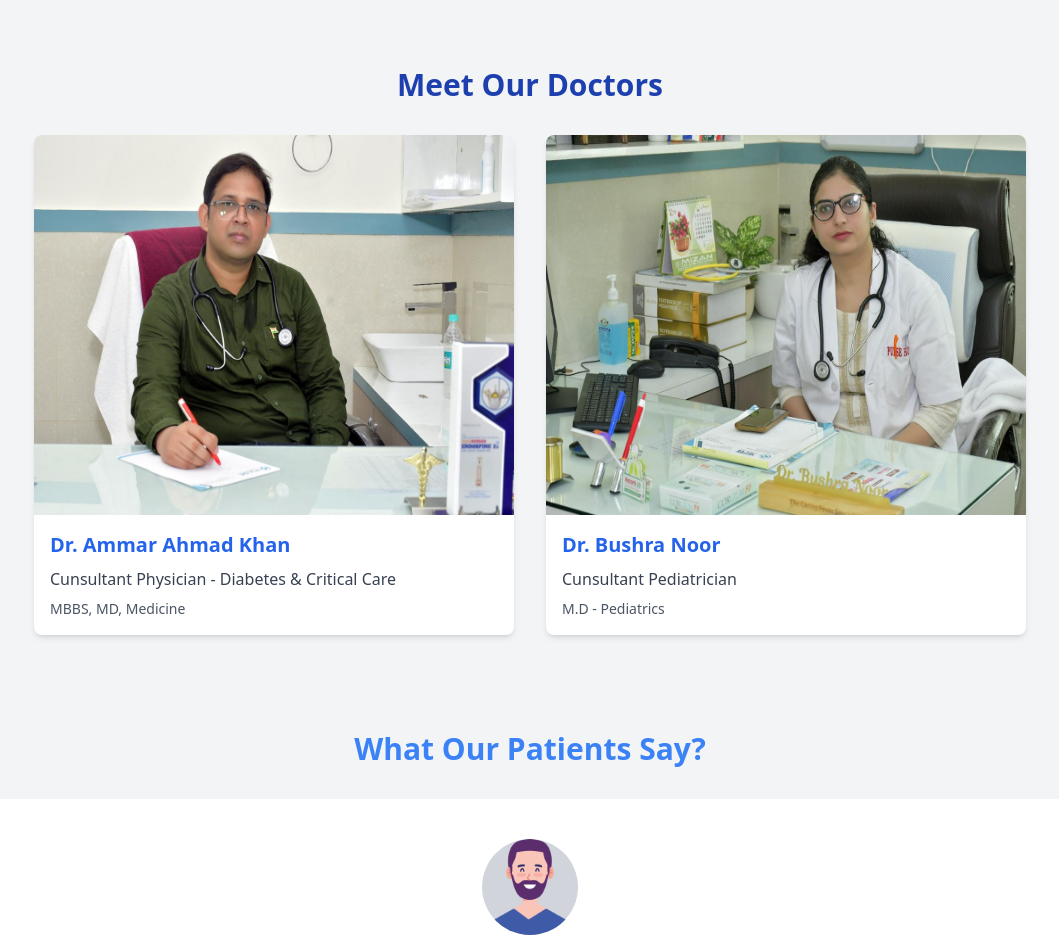
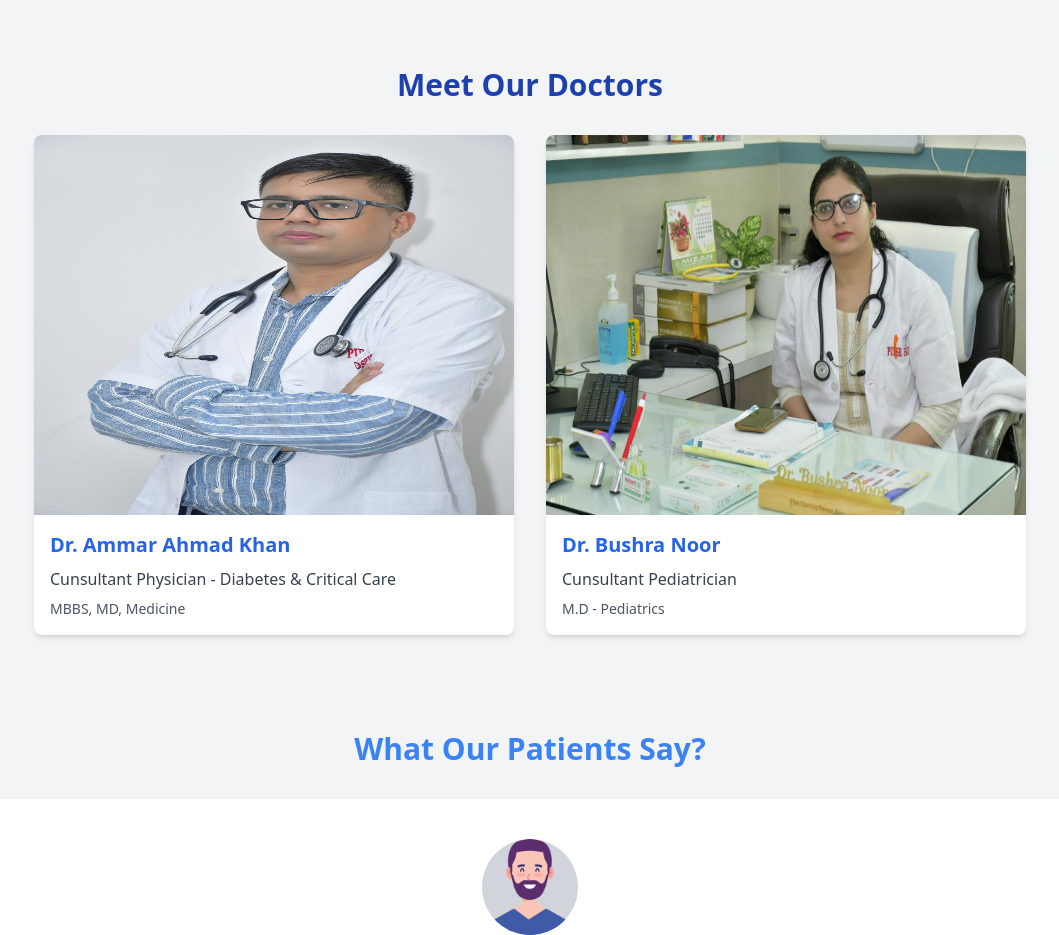
Before and after one commit to Rajit909/pulse-hospital, a React (Vite) app: page / in a window 1280 px wide. Shown: the part 3200-4135 px from the top of the page, without its empty margins (110-1169 px from the left). Built offline with nearby package versions, Linux system fonts and the light colour scheme.

Commit message:
Update DoctorsSection.jsx

```diff
--- a/src/components/DoctorsSection.jsx
+++ b/src/components/DoctorsSection.jsx
@@ -5,7 +5,7 @@ import DoctorCard from "./DoctorCard";
 const doctors = [
   {
     id: 1,
-    image: "/doctor4.jpg", // Replace with actual image URLs
+    image: "/ammarahmed.jpg", // Replace with actual image URLs
     name: "Dr. Ammar Ahmad Khan",
     specialty: "Cunsultant Physician - Diabetes & Critical Care",
     bio: "MBBS, MD, Medicine"
```
